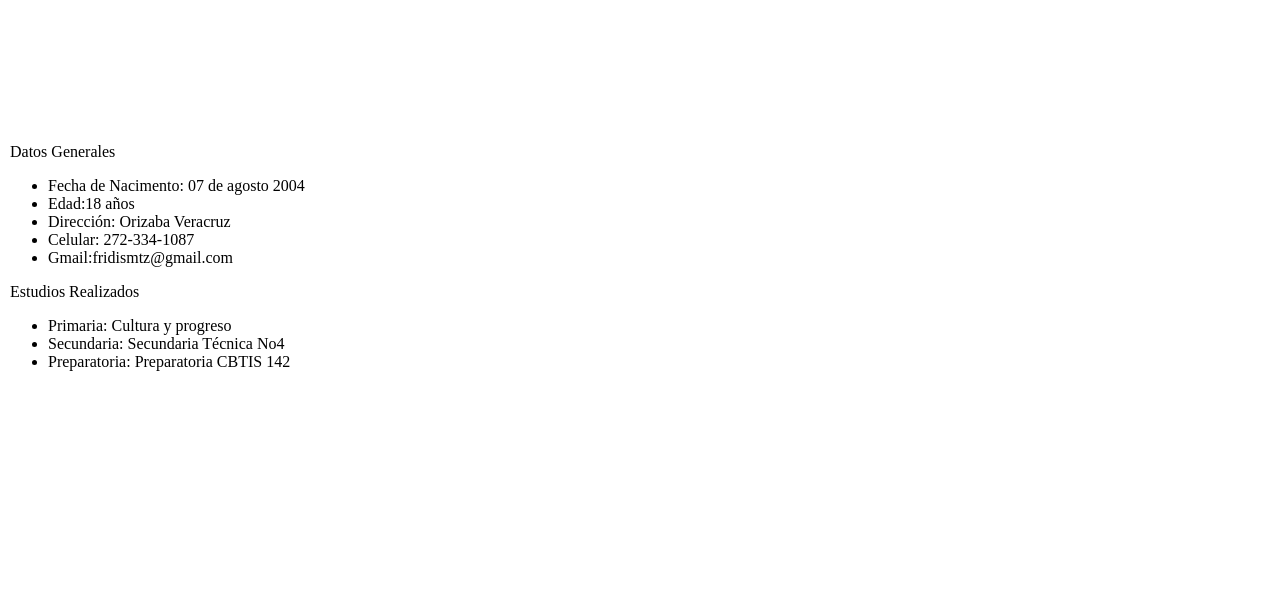
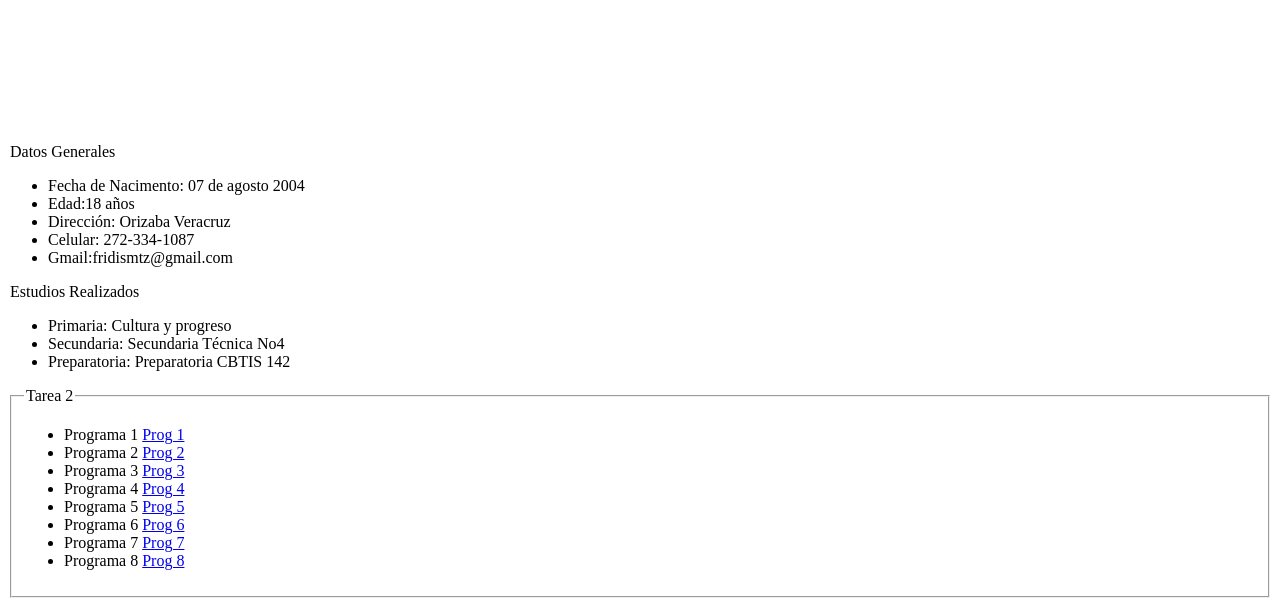
Before and after one commit to Fridis77/fridis77.github.io, a plain HTML site: page index.html in a window 1280 px wide. Shown: the part 208-814 px from the top of the page. Drawn offline with Linux system fonts and the light colour scheme.

Commit message:
Update index.html

```diff
--- a/index.html
+++ b/index.html
@@ -30,7 +30,19 @@
             </ul>
             </fieldest>
           </div>
-
+    <fieldset>
+    <legend>Tarea 2</legend>
+    <ul>
+      <li>Programa 1 <a href="https://raw.githubusercontent.com/Fridis77/fridis77.github.io/main/Pacial1/Tarea2/Ejercicio%201.jpeg"> Prog 1 </a></li>
+      <li>Programa 2 <a href="https://raw.githubusercontent.com/Fridis77/fridis77.github.io/main/Pacial1/Tarea2/Ejercicio%202.jpeg"> Prog 2 </a></li>
+      <li>Programa 3 <a href="https://raw.githubusercontent.com/Fridis77/fridis77.github.io/main/Pacial1/Tarea2/Ejercicio%203.jpeg"> Prog 3 </a></li>
+      <li>Programa 4 <a href="https://raw.githubusercontent.com/Fridis77/fridis77.github.io/main/Pacial1/Tarea2/Ejercicio%204.jpeg"> Prog 4 </a></li>
+      <li>Programa 5 <a href="https://raw.githubusercontent.com/Fridis77/fridis77.github.io/main/Pacial1/Tarea2/Ejercicio%205.jpeg"> Prog 5 </a></li>
+      <li>Programa 6 <a href="https://raw.githubusercontent.com/Fridis77/fridis77.github.io/main/Pacial1/Tarea2/Ejercicio%206.jpeg"> Prog 6 </a></li>
+      <li>Programa 7 <a href="https://raw.githubusercontent.com/Fridis77/fridis77.github.io/main/Pacial1/Tarea2/Ejercicio%207.jpeg"> Prog 7 </a></li>
+      <li>Programa 8 <a href="https://raw.githubusercontent.com/Fridis77/fridis77.github.io/main/Pacial1/Tarea2/Ejercicio%208.jpeg"> Prog 8 </a></li>
+    </ul>
+  </fieldset>
   </body>
 
 </html>
```
